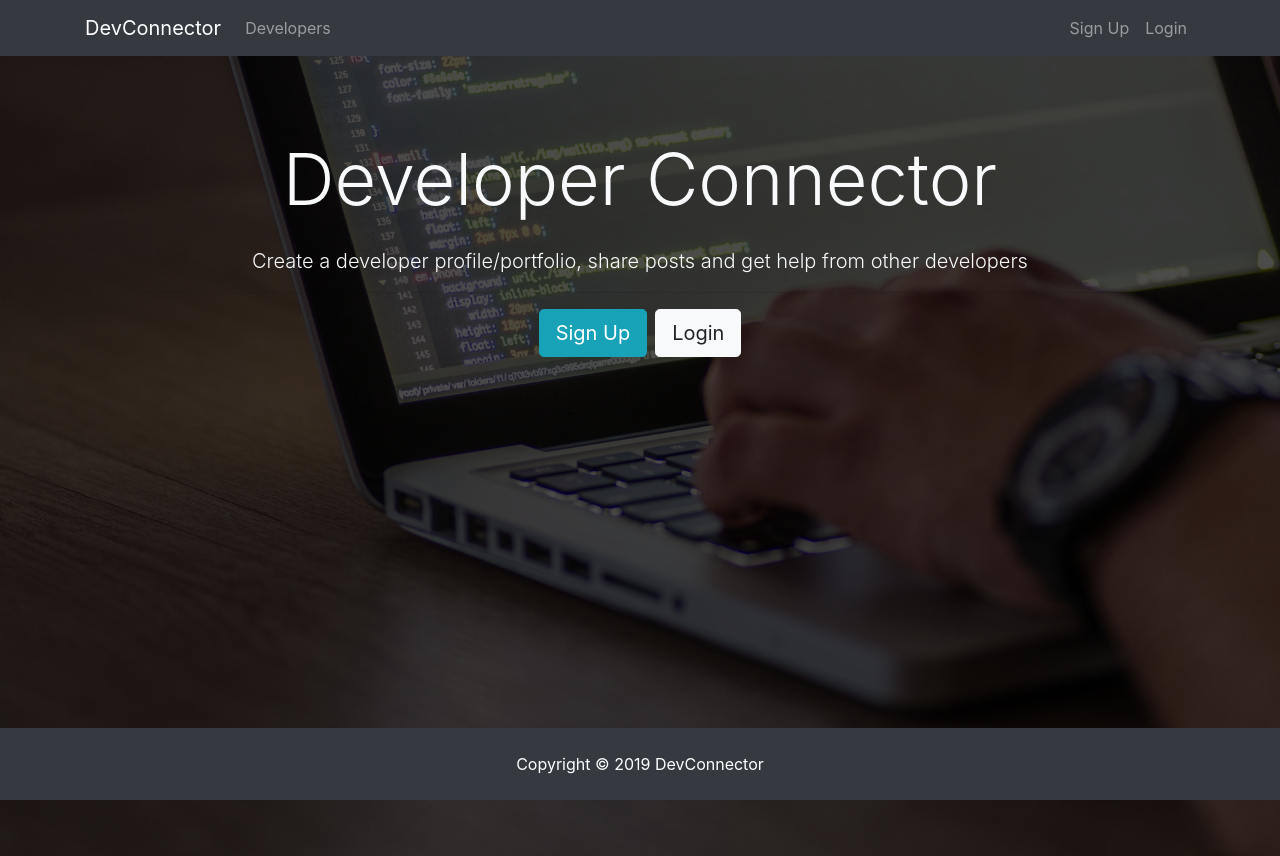
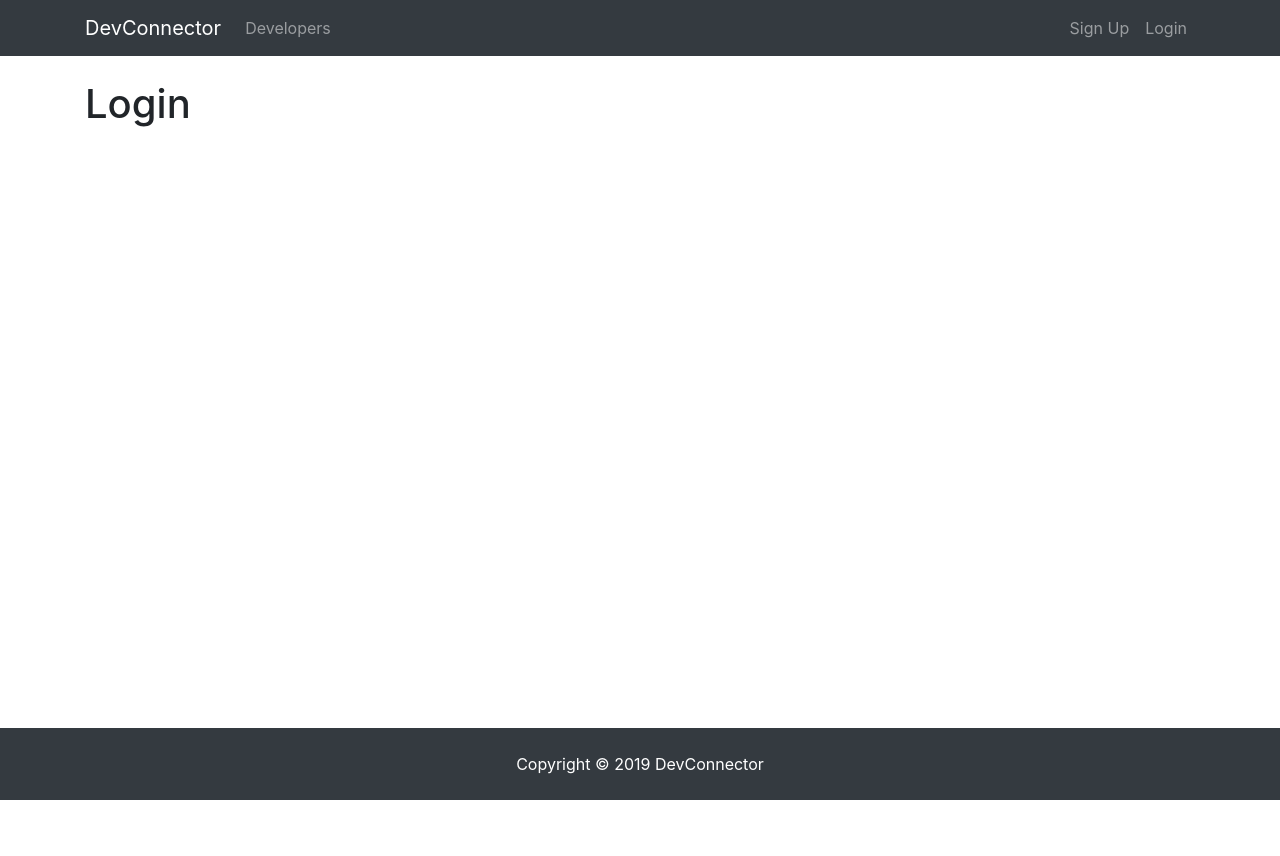
Before and after one commit to GerrardE/devconnector, a React (Create React App) app in the folder client/: page /login in a window 1280 px wide. After the commit the page ends 800 px from the top, so only its background shows below. Built offline with nearby package versions, Linux system fonts and the light colour scheme.

Commit message:
ft(view): Implement react router - Set up route system

```diff
--- a/client/package.json
+++ b/client/package.json
@@ -5,6 +5,7 @@
   "dependencies": {
     "react": "^16.8.6",
     "react-dom": "^16.8.6",
+    "react-router-dom": "^5.0.0",
     "react-scripts": "3.0.0"
   },
   "scripts": {
--- a/client/src/App.js
+++ b/client/src/App.js
@@ -1,18 +1,28 @@
 import React, { Component } from 'react';
+import { BrowserRouter as Router, Route } from 'react-router-dom';
 import Navbar from './components/layouts/Navbar';
 import Footer from './components/layouts/Footer';
 import Landing from './components/layouts/Landing';
+import Login from './components/auth/Login';
+import Register from './components/auth/Register';
 import './App.css';
 
 
-export class App extends Component {
+class App extends Component {
   render() {
     return (
-      <div className="App">
-        <Navbar />
-          <Landing />
-        <Footer />
-      </div>
+      <Router>
+        <div className="App">
+          <Navbar />
+          {/* remember to include 'exact' */}
+            <Route exact path="/" component={ Landing } />
+            <div className="container">
+              <Route exact path="/register" component={ Register }/>
+              <Route exact path="/login" component={ Login }/>
+            </div>
+          <Footer />
+        </div>
+      </Router>
     );
   }
 }
--- /dev/null
+++ b/client/src/components/auth/Login.js
@@ -0,0 +1,13 @@
+import React, { Component } from 'react'
+
+class Login extends Component {
+  render() {
+    return (
+      <div>
+        <h1>Login</h1>
+      </div>
+    )
+  }
+}
+
+export default Login
--- /dev/null
+++ b/client/src/components/auth/Register.js
@@ -0,0 +1,13 @@
+import React, { Component } from 'react'
+
+class Register extends Component {
+  render() {
+    return (
+      <div>
+        <h1>Register</h1>
+      </div>
+    )
+  }
+}
+
+export default Register
--- a/client/src/components/layouts/Landing.js
+++ b/client/src/components/layouts/Landing.js
@@ -1,4 +1,5 @@
-import React, { Component } from 'react'
+import React, { Component } from 'react';
+import { Link } from 'react-router-dom';
 
 class Landing extends Component {
   render() {
@@ -12,8 +13,8 @@ class Landing extends Component {
             </h1>
                 <p className="lead"> Create a developer profile/portfolio, share posts and get help from other developers</p>
                 <hr />
-                <a href="register.html" className="btn btn-lg btn-info mr-2">Sign Up</a>
-                <a href="login.html" className="btn btn-lg btn-light">Login</a>
+                <Link to="/register" className="btn btn-lg btn-info mr-2">Sign Up</Link>
+                <Link to="/login" className="btn btn-lg btn-light">Login</Link>
               </div>
             </div>
           </div>
--- a/client/src/components/layouts/Navbar.js
+++ b/client/src/components/layouts/Navbar.js
@@ -1,11 +1,12 @@
-import React, { Component } from 'react'
+import React, { Component } from 'react';
+import { Link } from 'react-router-dom';
 
 class Navbar extends Component {
   render() {
     return (
       <nav className="navbar navbar-expand-sm navbar-dark bg-dark mb-4">
         <div className="container">
-          <a className="navbar-brand" href="landing.html">DevConnector</a>
+          <Link className="navbar-brand" to="/">DevConnector</Link>
           <button className="navbar-toggler" type="button" data-toggle="collapse" data-target="#mobile-nav">
             <span className="navbar-toggler-icon"></span>
           </button>
@@ -13,17 +14,17 @@ class Navbar extends Component {
           <div className="collapse navbar-collapse" id="mobile-nav">
             <ul className="navbar-nav mr-auto">
               <li className="nav-item">
-                <a className="nav-link" href="profiles.html"> Developers
-            </a>
+                <Link className="nav-link" to="/profiles"> Developers
+            </Link>
               </li>
             </ul>
 
             <ul className="navbar-nav ml-auto">
               <li className="nav-item">
-                <a className="nav-link" href="register.html">Sign Up</a>
+                <Link className="nav-link" to="/register">Sign Up</Link>
               </li>
               <li className="nav-item">
-                <a className="nav-link" href="login.html">Login</a>
+                <Link className="nav-link" to="/login">Login</Link>
               </li>
             </ul>
           </div>
```
